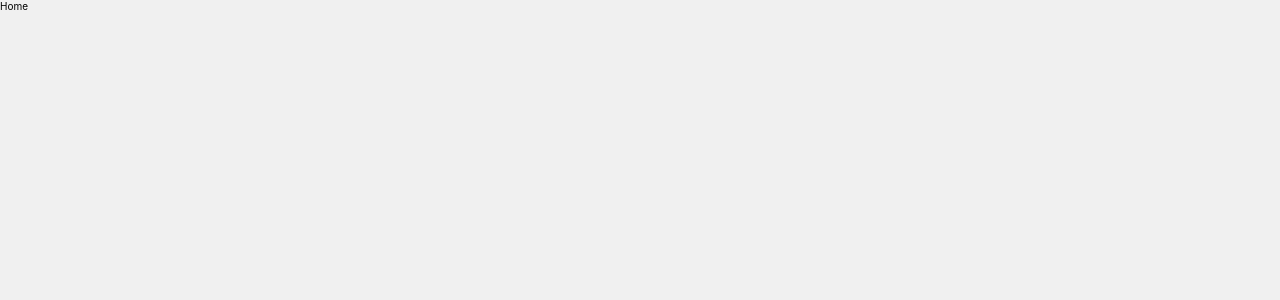
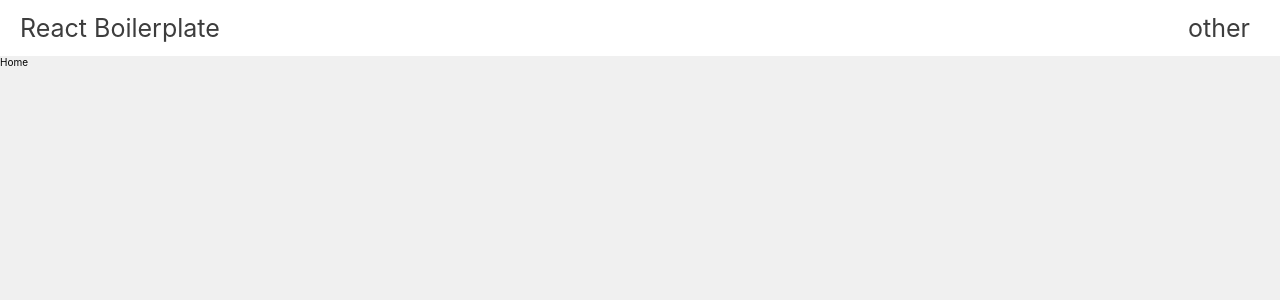
Before and after one commit to phara0hcom/react-typescript-boilerplate, a React app: page / in a window 1280 px wide. Shown: the top 300 px of the page. Built offline with nearby package versions, Linux system fonts and the light colour scheme.

Commit message:
add NavBar

```diff
--- a/src/App.tsx
+++ b/src/App.tsx
@@ -1,10 +1,11 @@
 import { Route, Switch } from 'react-router-dom';
+import TopBar from './components/topBar/TopBar';
 import Home from './container/Home';
 import Other from './container/Other';
 
-const App: React.FC = () => {
-  return (
+const App: React.FC = () => (
   <div className="container">
+    <TopBar />
     <Switch>
       <Route path="/other">
         <Other />
@@ -15,6 +16,5 @@ const App: React.FC = () => {
     </Switch>
   </div>
 );
-};
 
 export default App;
--- /dev/null
+++ b/src/components/topBar/TopBar.module.scss
@@ -0,0 +1,31 @@
+@use '../../sass/abstracts/variables' as vars;
+
+.navBar {
+  display: flex;
+  flex-wrap: wrap;
+  align-items: center;
+  justify-content: space-between;
+  padding: 1rem 2rem;
+  font-size: 2.5rem;
+  background-color: vars.$nav-bg;
+}
+
+a.homeNav,
+a.navItem {
+  color: vars.$nav-nav-color;
+}
+
+.homeNav,
+.navItem {
+  text-decoration: none;
+  display: inline-block;
+  padding-top: 0.3125rem;
+  padding-bottom: 0.3125rem;
+  margin-right: 1rem;
+  line-height: inherit;
+  white-space: nowrap;
+}
+
+a.activeNavItem {
+  color: vars.$nav-nav-active-color;
+}
--- /dev/null
+++ b/src/components/topBar/TopBar.tsx
@@ -0,0 +1,24 @@
+import { NavLink } from 'react-router-dom';
+
+import classes from './TopBar.module.scss';
+
+const TopBar: React.FC = () => (
+  <nav className={classes.navBar}>
+    <div>
+      <NavLink className={classes.homeNav} to="/" activeClassName="selected">
+        React Boilerplate
+      </NavLink>
+    </div>
+    <div>
+      <NavLink
+        className={classes.navItem}
+        to="/other"
+        activeClassName={classes.activeNavItem}
+      >
+        other
+      </NavLink>
+    </div>
+  </nav>
+);
+
+export default TopBar;
--- a/src/sass/abstracts/_variables.scss
+++ b/src/sass/abstracts/_variables.scss
@@ -7,3 +7,8 @@ $color-light-primary: #f0f0f0;
 
 // COLORS Dark theme
 $color-dark-primary: #25274d;
+
+// NAVBAR
+$nav-bg: $color-white;
+$nav-nav-color: #3d3d3d;
+$nav-nav-active-color: #919191;
```
Lines whose indentation alone changed are shown as unchanged.
